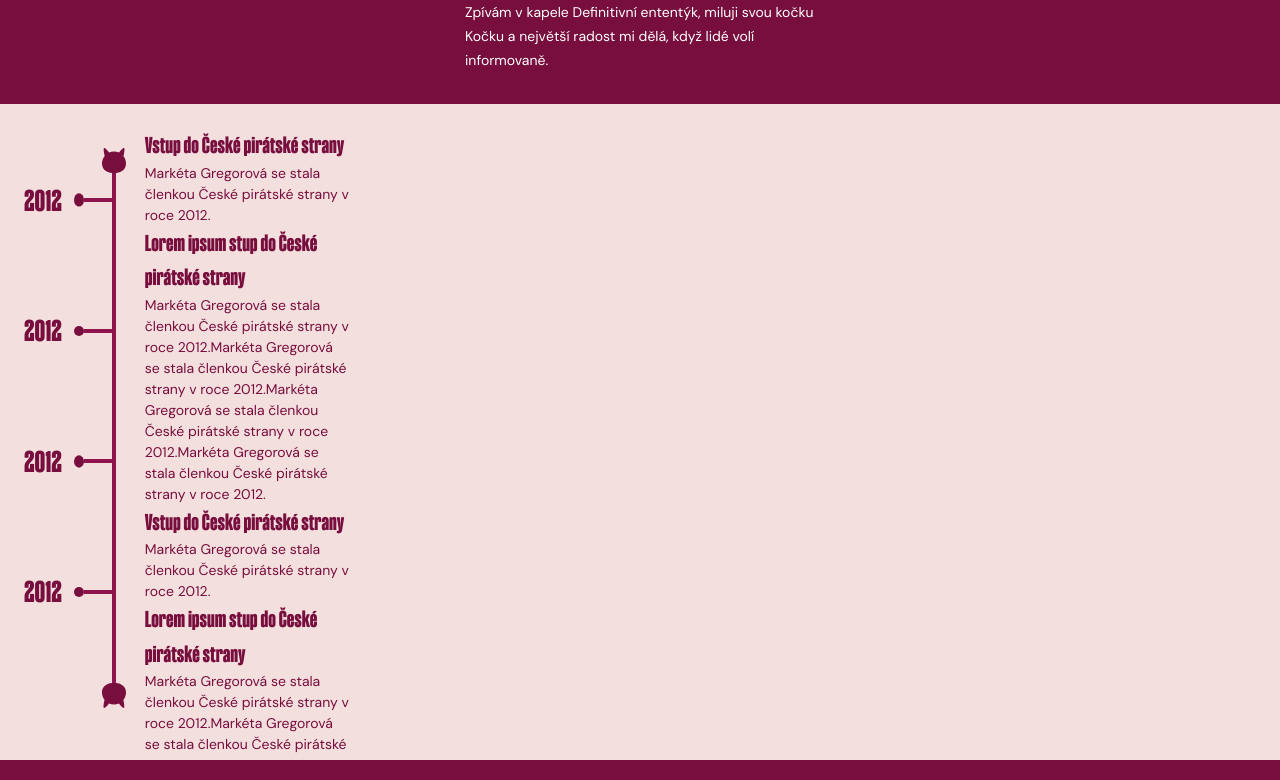
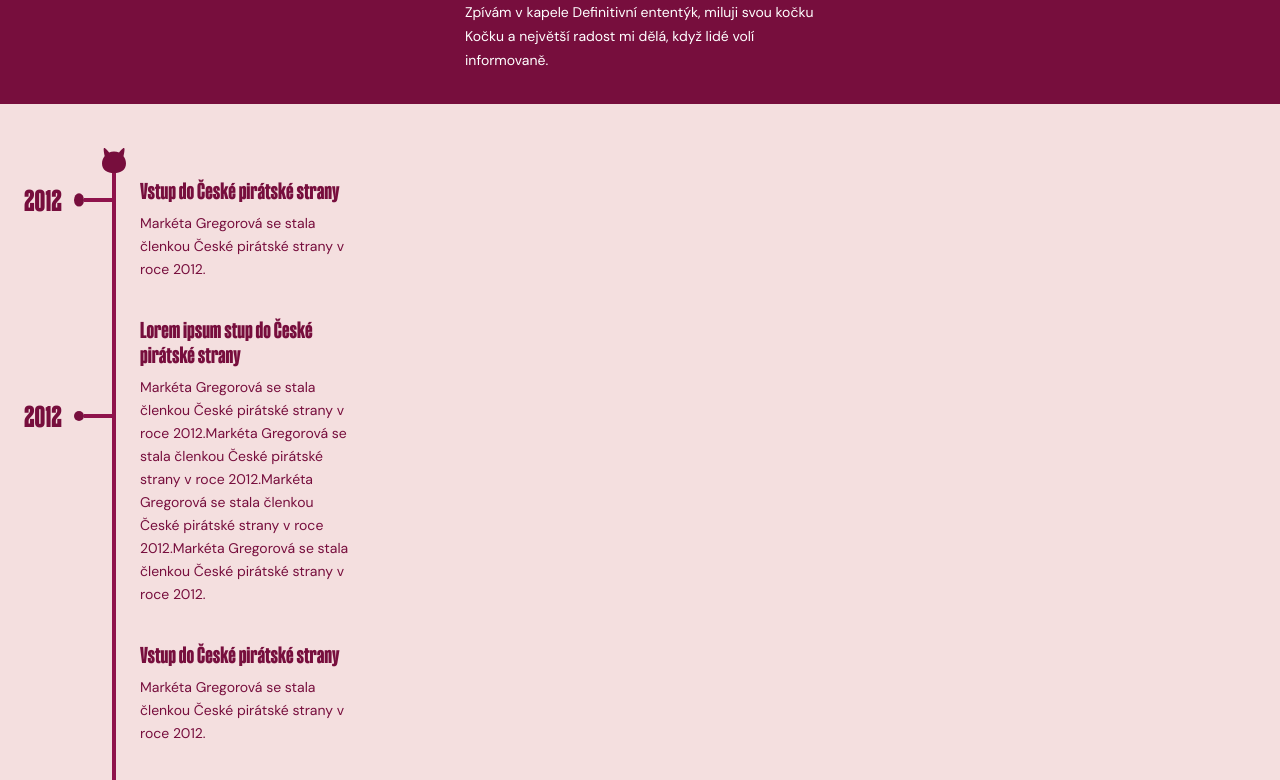
Before and after one commit to caroluxurians/mgreg, a Next.js app: page /o-mne in a window 1280 px wide. Shown: the part 740-1520 px from the top of the page. Built offline with nearby package versions, Linux system fonts and the light colour scheme.

Commit message:
timeline styles

```diff
--- a/app/(sections)/o-mne/TimelineBulletPoint.tsx
+++ b/app/(sections)/o-mne/TimelineBulletPoint.tsx
@@ -1,8 +1,9 @@
+import classNames from "classnames";
 import Image from "next/image";
 
-const TimelineBulletPoint = ({ shape }: { shape: string }) => {
+const TimelineBulletPoint = ({ shape, styles = "" }: { shape: string, styles?: string }) => {
   return (
-    <div className="flex items-center h-20">
+    <div className={classNames(`flex items-center h-20 ${styles}`)}>
       <div className="flex items-center gap-3">
         <div className="font-heading text-[30px]">
           2012
--- a/app/(sections)/o-mne/TimelineEvent.tsx
+++ b/app/(sections)/o-mne/TimelineEvent.tsx
@@ -1,10 +1,10 @@
 const TimelineEvent = ({ eventName, eventDescription }: { eventName: string, eventDescription: string }) => {
   return (
-    <div>
-      <div className="font-heading text-[23px]">
+    <div className="flex flex-col gap-2">
+      <div className="font-heading text-[23px]/[25px]">
         {eventName}
       </div>
-      <div className="text-[14px]">
+      <div className="text-[14px]/[23px]">
         {eventDescription}
       </div>
     </div>
--- a/app/(sections)/o-mne/page.tsx
+++ b/app/(sections)/o-mne/page.tsx
@@ -41,16 +41,16 @@ const OMne = () => {
 
         <div className="bg-beige text-medium-pink pt-6 pb-6">
 
-          <div className="grid grid-cols-[2fr_3fr] gap-2 w-[350px]">
+          <div className="grid grid-cols-[2fr_3fr] w-[350px]">
 
             <div className="pt-10 pb-12 grid grid-cols-2 relative">
-              <div className="flex flex-col h-130 justify-between pb-12 absolute top-8 left-6">
+              <div className="flex flex-col h-240 sm:justify-between pb-12 absolute top-8 left-6">
                 <TimelineBulletPoint shape="ellipse" />
-                <TimelineBulletPoint shape="circle" />
-                <TimelineBulletPoint shape="ellipse" />
-                <TimelineBulletPoint shape="circle" />
+                <TimelineBulletPoint shape="circle" styles="mt-15" />
+                <TimelineBulletPoint shape="ellipse" styles="mt-61" />
+                <TimelineBulletPoint shape="circle" styles="mt-15" />
               </div>
-              <div className="w-1 h-130 bg-red-pink absolute left-28 relative">
+              <div className="w-1 h-240 bg-red-pink absolute left-28 relative">
                 <div className="w-6 absolute -top-5 -left-2.5">
                   <Image
                     src="/cat-timeline-icon.svg"
@@ -72,7 +72,7 @@ const OMne = () => {
             </div>
 
             <div>
-              <div className="flex flex-col h-130 justify-between">
+              <div className="flex flex-col h-240 justify-around pt-8">
                 <TimelineEvent eventName="Vstup do České pirátské strany" eventDescription="Markéta Gregorová se stala členkou České pirátské strany v roce 2012." />
                 <TimelineEvent eventName="Lorem ipsum stup do České pirátské strany" eventDescription="Markéta Gregorová se stala členkou České pirátské strany v roce 2012.Markéta Gregorová se stala členkou České pirátské strany v roce 2012.Markéta Gregorová se stala členkou České pirátské strany v roce 2012.Markéta Gregorová se stala členkou České pirátské strany v roce 2012." />
                 <TimelineEvent eventName="Vstup do České pirátské strany" eventDescription="Markéta Gregorová se stala členkou České pirátské strany v roce 2012." />
```
